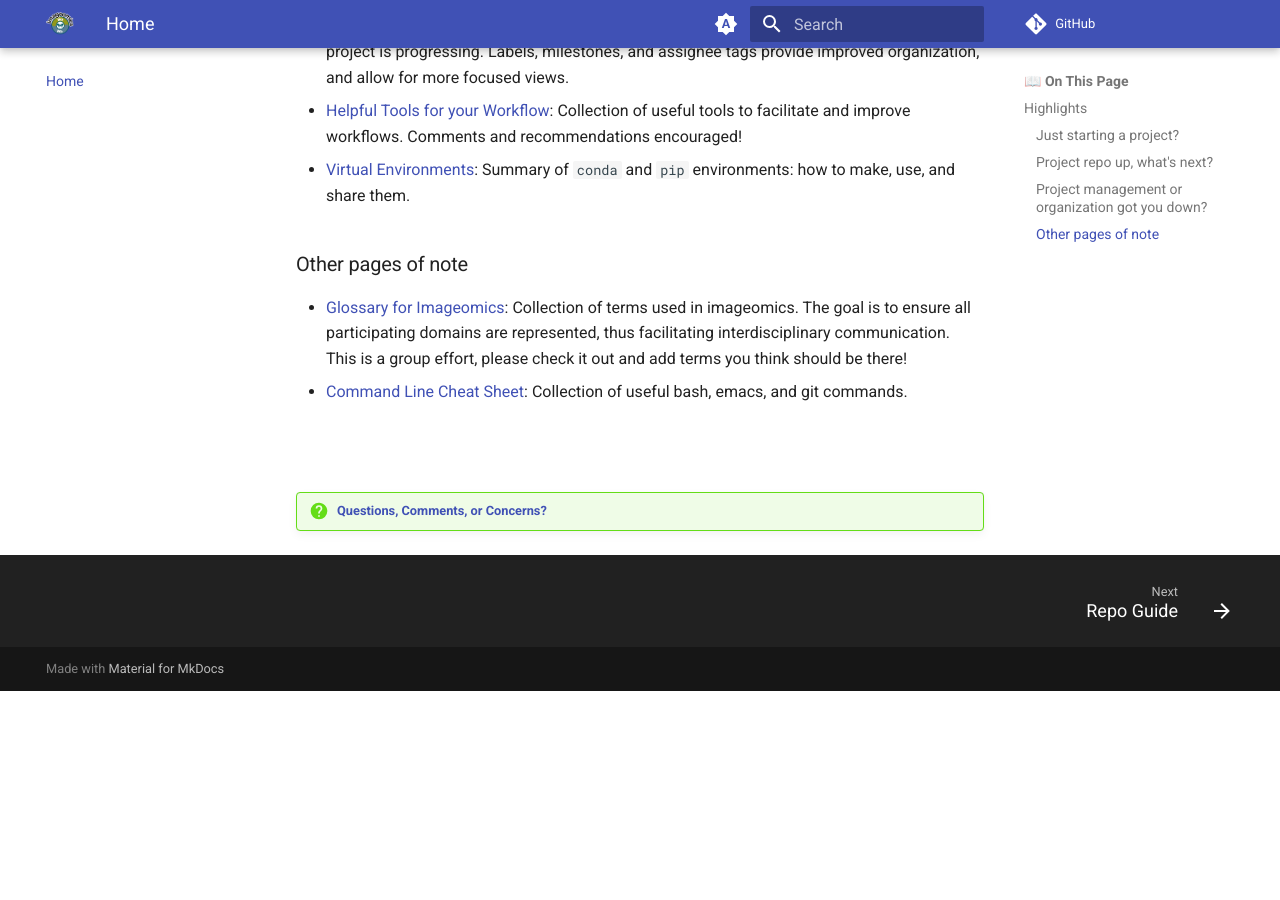
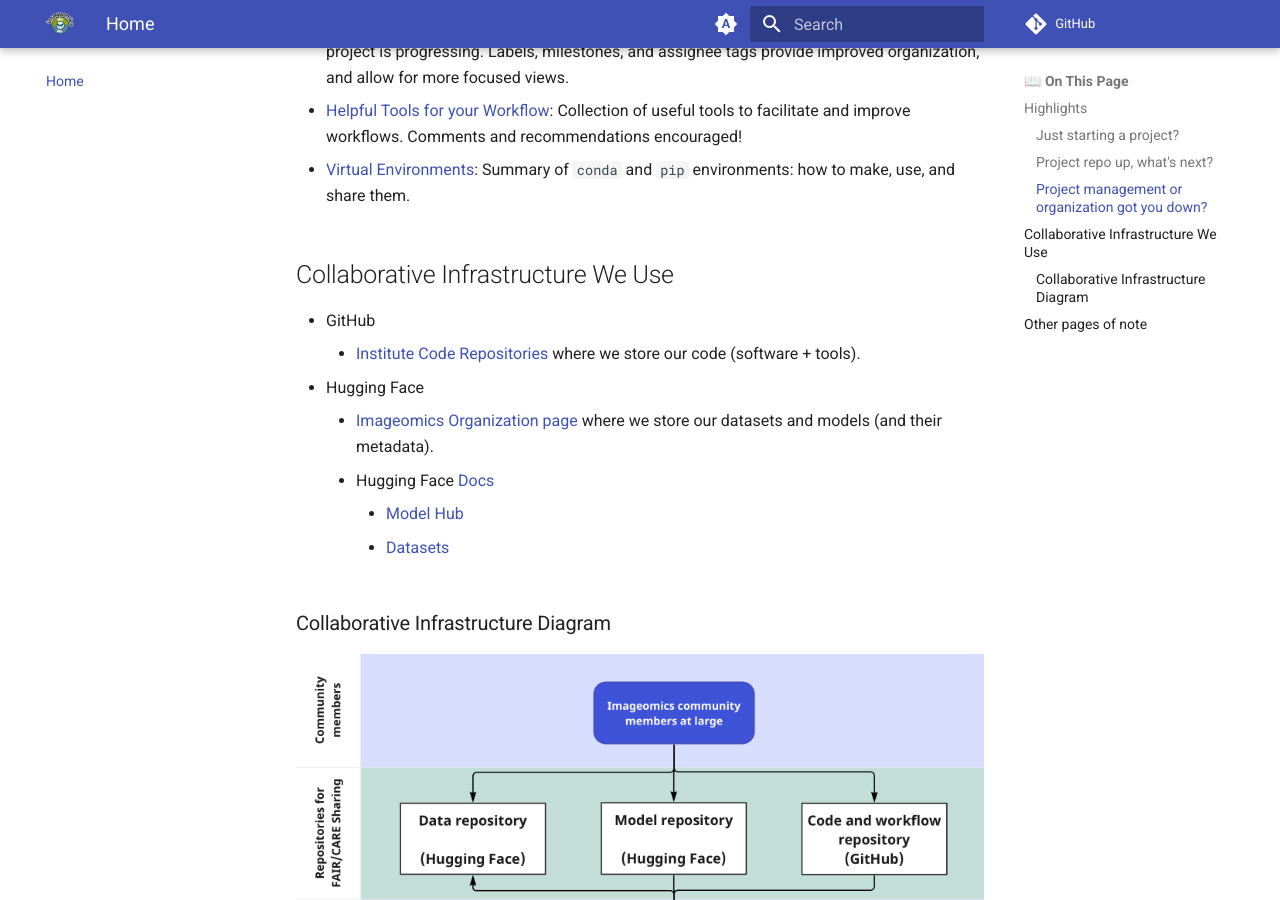
Before and after one commit to akashgunjegaon/Collaborative-distributed-science-guide, an MkDocs documentation site: the page built from docs/index.md, in a window 1280 px wide and 900 px high, scrolled down 1163 px. Built offline with MkDocs 1.6.1 and Material for MkDocs 9.7.7, drawn with Linux system fonts in a browser that asks for light colours; comment, search, counter and statistics services are not loaded; before the commit the page ends 1854 px from its top, so only the background shows below that.

Commit message:
Add collaborative infrastructure info and diagram to home page

```diff
--- a/docs/index.md
+++ b/docs/index.md
@@ -30,9 +30,25 @@ Discover new tools to help:
 
 - [Virtual Environments](wiki-guide/Virtual-Environments.md): Summary of `conda` and `pip` environments: how to make, use, and share them.
 
-### Other pages of note
+
+## Collaborative Infrastructure We Use
+
+- GitHub
+    - [Institute Code Repositories](https://github.com/Imageomics) where we store our code (software + tools).
+- Hugging Face
+    - [Imageomics Organization page](https://huggingface.co/imageomics) where we store our datasets and models (and their metadata).
+    - Hugging Face [Docs](https://huggingface.co/docs)
+        - [Model Hub](https://huggingface.co/docs/hub/models-the-hub)
+        - [Datasets](https://huggingface.co/docs/hub/datasets-overview)
+
+### Collaborative Infrastructure Diagram
+![tech_infrastructure_diagram](wiki-guide/images/index/382108831-1173cd79-db94-4326-8b6e-dcbdeb8939cd.png)
+
+
+## Other pages of note
 - [Glossary for Imageomics](wiki-guide/Glossary-for-Imageomics.md): Collection of terms used in imageomics. The goal is to ensure all participating domains are represented, thus facilitating interdisciplinary communication. This is a group effort, please check it out and add terms you think should be there!
 - [Command Line Cheat Sheet](wiki-guide/Command-Line-Cheat-Sheet.md): Collection of useful bash, emacs, and git commands.
+
 
 <br>
 <br>
```
Also changed, not shown: docs/wiki-guide/images/index/382108831-1173cd79-db94-4326-8b6e-dcbdeb8939cd.png (added).
